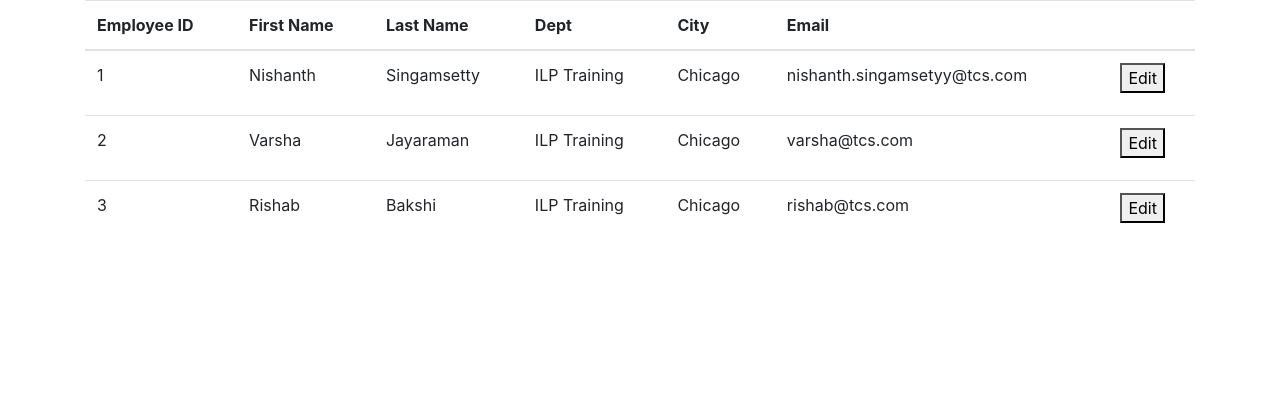
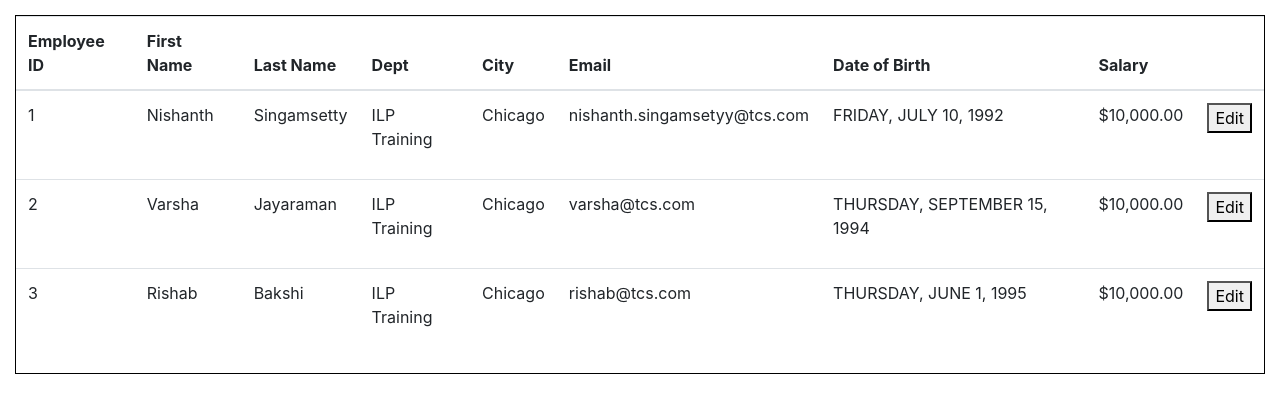
Before and after one commit to rishabkbakshi/angular-assignment, an Angular app: page / in a window 1280 px wide. Shown: the top 412 px of the page. Built offline with nearby package versions, Linux system fonts and the light colour scheme.

Commit message:
modeule III assignment 2

```diff
--- a/src/app/app.component.css
+++ b/src/app/app.component.css
@@ -0,0 +1,8 @@
+body{
+    width: 100%;
+    height: 100%;
+}
+
+.core-class{
+    padding: 15px;
+}
--- a/src/app/app.component.html
+++ b/src/app/app.component.html
@@ -1,4 +1,4 @@
-<div class=container>
+<div class=core-class container-fluid>
 
 <div class="row">
   <div class="col">
--- a/src/app/directives/color.directive.ts
+++ b/src/app/directives/color.directive.ts
@@ -7,7 +7,7 @@ export class DefaultColorOnEventDirective {
    constructor(private elRef: ElementRef) {
    }
    @HostListener('mouseover') onMouseOver() {
-     this.changeColor('#ff0000');
+     this.changeColor('#ddd');
    }
    @HostListener('mouseleave') onMouseLeave() {
      this.changeColor('');
--- a/src/app/employee-list/employee-list.component.html
+++ b/src/app/employee-list/employee-list.component.html
@@ -1,16 +1,16 @@
-<div class="table-responsive">
+<div class="table-responsive" style="border: 1px solid #000;">
     <table class="table">
       <thead>
         <tr>
-
           <th scope="col">Employee ID</th>
           <th scope="col">First Name</th>
           <th scope="col">Last Name</th>
           <th scope="col">Dept</th>
           <th scope="col">City</th>
           <th scope="col">Email</th>
+          <th scope="col">Date of Birth</th>
+          <th scope="col">Salary</th>
           <th scope="col"></th>
-
         </tr>
       </thead>
       <tbody>
@@ -21,6 +21,8 @@
           <td><p *ngIf="!editRow(i)">{{employee.dept}}</p><input class="form-input" type="text" [value]="employee.dept" *ngIf="editRow(i)" [(ngModel)]="employee.dept"  #deptId (input)="getInfo(deptId, i, 'dept')"></td>
           <td><p *ngIf="!editRow(i)">{{employee.city}}</p><input class="form-input" type="text" [value]="employee.city" *ngIf="editRow(i)"  [(ngModel)]="employee.city" #cityId (input)="getInfo(cityId, i, 'city')"></td>
           <td><p *ngIf="!editRow(i)">{{employee.email}}</p><input class="form-input" type="text" [value]="employee.email" *ngIf="editRow(i)" [(ngModel)]="employee.email"  #emailId (input)="getInfo(emailId, i, 'email')"></td>
+          <td><p *ngIf="true">{{employee.dob | date:"fullDate" | uppercase }}</p><input class="form-input" type="text" [value]="employee.dob" *ngIf="  " [(ngModel)]="employee.dob"  #dobId (input)="getInfo(salaryId, i, 'dob')"></td>
+          <td><p *ngIf="!editRow(i)">{{employee.salary | currency:'USD'}}</p><input class="form-input" type="text" [value]="employee.salary" *ngIf="editRow(i)" [(ngModel)]="employee.salary"  #salaryId (input)="getInfo(salaryId, i, 'salary')"></td>
 
           <td>
             <button *ngIf="!editRow(i)" (click)="EditEmp(i)">
--- a/src/app/employee-list/employee-list.component.ts
+++ b/src/app/employee-list/employee-list.component.ts
@@ -1,7 +1,6 @@
 import { Component, OnInit, Input } from '@angular/core';
 import { Employee } from 'src/app/employee-list/employee';
 import { NumberValueAccessor } from '@angular/forms';
-// import { DefaultColorOnEventDirective } from 'src/app/directives/color.directive';
 
 @Component({
   selector: 'app-employee-list',
@@ -26,7 +25,9 @@ employeeList = [
       lastName : 'Singamsetty',
       dept : 'ILP Training',
       city : 'Chicago',
-      email : 'nishanth.singamsetyy@tcs.com'
+      email : 'nishanth.singamsetyy@tcs.com',
+      dob: new Date(1992,6,10),
+      salary: 10000
     },
     {
       employeeid : 2,
@@ -34,7 +35,9 @@ employeeList = [
       lastName : 'Jayaraman',
       dept : 'ILP Training',
       city : 'Chicago',
-      email : 'varsha@tcs.com'
+      email : 'varsha@tcs.com',
+      dob: new Date(1994,8,15),
+      salary: 10000
     },
     {
       employeeid : 3,
@@ -42,7 +45,9 @@ employeeList = [
       lastName : 'Bakshi',
       dept : 'ILP Training',
       city : 'Chicago',
-      email : 'rishab@tcs.com'
+      email : 'rishab@tcs.com',
+      dob: new Date(1995,5,1),
+      salary: 10000
     }
 ]
   ngOnInit(): void {
@@ -61,7 +66,6 @@ employeeList = [
   }
 
   EditEmp(index) {
-    // this.hideInfo=!this.hideInfo;e
     console.log("setting index as ", index)
     this.selectedRow.currentIndex = index;
   }
@@ -69,7 +73,6 @@ employeeList = [
   UpdateEmp(index) {
     console.log(this.selectedRow.currentIndex,index)
     this.selectedRow.currentIndex = undefined
-    // this.hideInfo=!this.hideInfo;
   }
 
 }
--- a/src/app/employee-list/employee.ts
+++ b/src/app/employee-list/employee.ts
@@ -6,14 +6,18 @@ export class Employee {
     dept: string;
     city: string;
     email: string;
+    dob: any;
+    salary: number;
 
 
-    constructor(employeeid, firstName, lastName, dept, city, email) {
+    constructor(employeeid, firstName, lastName, dept, city, email, dob, salary) {
       this.employeeid=employeeid
       this.firstName=firstName
       this.lastName=lastName
       this.dept=dept
       this.city=city
       this.email=email
+      this.dob=dob
+      this.salary=salary
     }
 }
```
